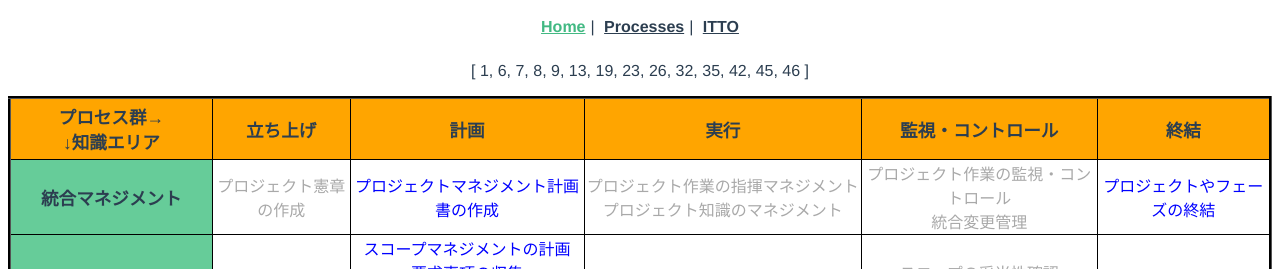
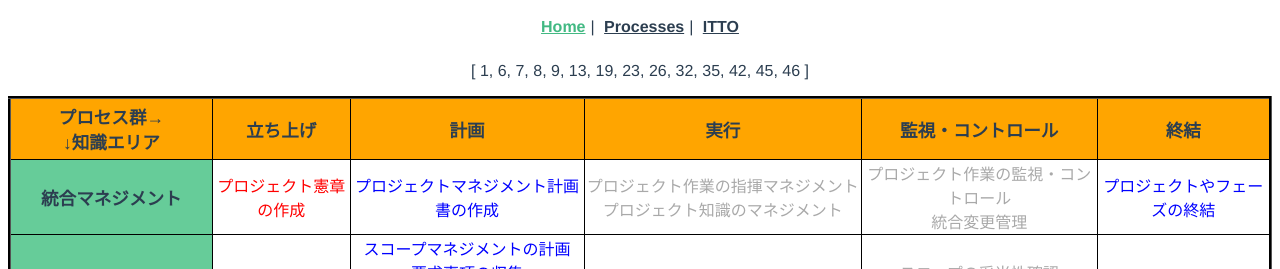
Before and after one commit to codesmith/pmbok-process, a Vue app: page /home in a window 1280 px wide. Shown: the top 269 px of the page. Built offline with nearby package versions, Linux system fonts and the light colour scheme.

Commit message:
1つだけアウトプットプロセスを赤字で表示した。

```diff
--- a/src/components/HomeTable.vue
+++ b/src/components/HomeTable.vue
@@ -23,7 +23,8 @@
             :to="{ name: 'itto', params: { psNum: 0 }}"
             class="inactive"
             :class="{
-              'active': selectedInputProcesses.includes(0)
+              'active': selectedInputProcesses.includes(0),
+              'OutputActive': selectedOutputProcesses.includes(0)
             }"
           >{{this.$store.state.processesElements[0].name}}</router-link>
         </td>
@@ -560,10 +561,15 @@ export default {
   computed: {
     selectedInputProcesses() {
       const processesElements = this.$store.state.processesElements;
-      let routedInputNumber = this.routedElement.inNum;
+      let routedIONumber = 0;
+      if ("inNum" in this.routedElement) {
+        routedIONumber = this.routedElement.inNum;
+      } else if ("outNum" in this.routedElement) {
+        routedIONumber = this.routedElement.outNum;
+      }
       let filteredProcessesElements = processesElements.filter(
         processesElement => {
-          return processesElement.inputs.includes(routedInputNumber);
+          return processesElement.inputs.includes(routedIONumber);
         }
       );
       let filteredProcessesArray = filteredProcessesElements.map(
@@ -571,7 +577,26 @@ export default {
           return filteredProcessesElement.psNum;
         }
       );
-
+      return filteredProcessesArray;
+    },
+    selectedOutputProcesses() {
+      const processesElements = this.$store.state.processesElements;
+      let routedIONumber = 0;
+      if ("inNum" in this.routedElement) {
+        routedIONumber = this.routedElement.inNum;
+      } else if ("outNum" in this.routedElement) {
+        routedIONumber = this.routedElement.outNum;
+      }
+      let filteredProcessesElements = processesElements.filter(
+        processesElement => {
+          return processesElement.outputs.includes(routedIONumber);
+        }
+      );
+      let filteredProcessesArray = filteredProcessesElements.map(
+        filteredProcessesElement => {
+          return filteredProcessesElement.psNum;
+        }
+      );
       return filteredProcessesArray;
     }
   }
@@ -591,6 +616,9 @@ export default {
 .active {
   color: blue;
 }
+.OutputActive {
+  color: red;
+}
 
 thead > tr > td {
   text-align: center;
```
